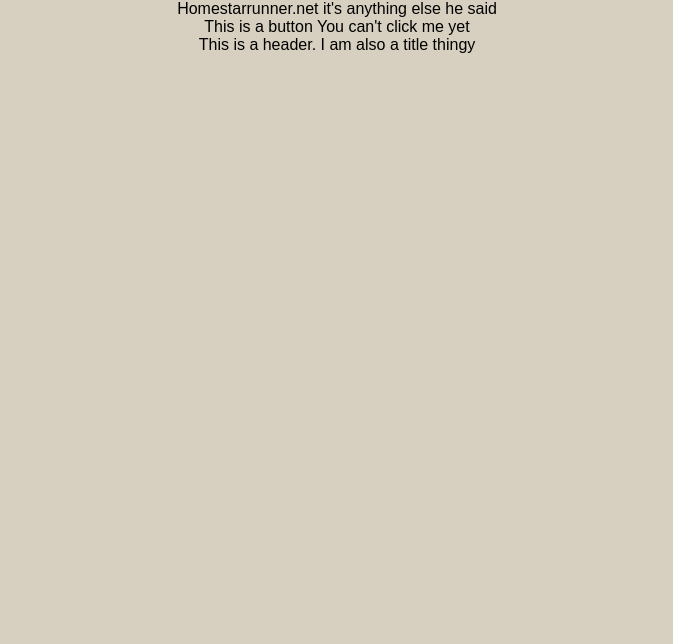
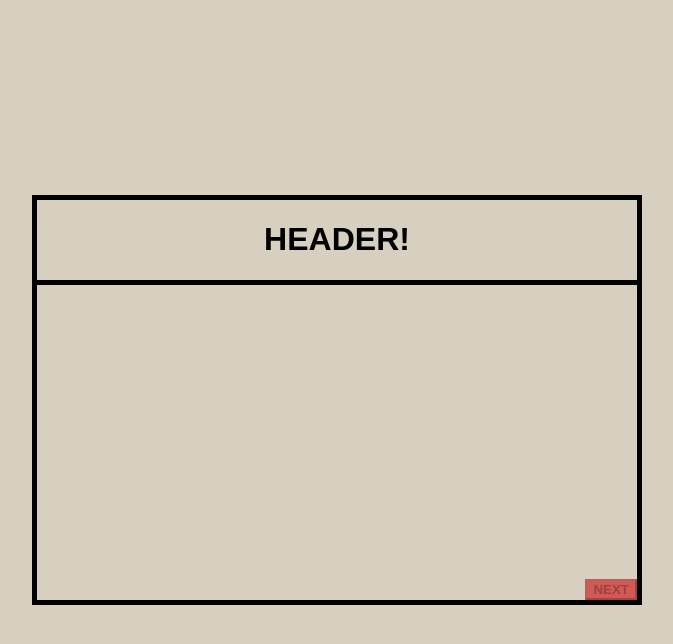
Before and after one commit to capntechbeard/dcc, a React app: page / in a window 1280 px wide. Shown: the top 644 px of the page, without its empty margins (303-976 px from the left). Built offline with nearby package versions, Linux system fonts and the light colour scheme.

Commit message:
creating/populating the first view

```diff
--- a/src/components/Button.jsx
+++ /dev/null
@@ -1,12 +0,0 @@
-import React from 'react';
-
-const Button = props => {
-  const { title } = props
-  return (
-    <div className="button">
-      This is a button { title }
-    </div>
-  )
-}
-
-export default Button
--- /dev/null
+++ b/src/components/Button/Button.jsx
@@ -0,0 +1,23 @@
+import React from 'react';
+import './Button.scss';
+
+const getButtonClasses = (customClass) => {
+  return `button ${customClass}`
+}
+
+const Button = props => {
+  const { className, isDisabled, text } = props;
+
+const classes = getButtonClasses(className)
+
+  return (
+    <button
+      className={ classes }
+      disabled={isDisabled}>
+      { text }
+    </button>
+
+  )
+}
+
+export default Button
--- /dev/null
+++ b/src/components/Button/Button.scss
@@ -0,0 +1,13 @@
+.button {
+    font-weight: 900;
+}
+
+.next-button {
+    position: absolute;
+    bottom: 0;
+    right: 0;
+
+    &:disabled{
+        background-color: rgba(211, 51, 51, 0.753);
+    }
+}
--- a/src/components/Container.jsx
+++ b/src/components/Container/Container.jsx
@@ -1,10 +1,11 @@
 import React from 'react';
+import './Container.scss';
 
 const Container = props => {
-  const { title } = props
+  const { children } = props
   return (
     <div className="container">
-      Homestarrunner.net { title }
+      { children }
     </div>
   )
 }
--- /dev/null
+++ b/src/components/Container/Container.scss
@@ -0,0 +1,9 @@
+.container {
+    width: 600px;
+    height: 400px;
+    border: 5px solid black;
+    position: absolute;
+    top: 50%;
+    left: 50%;
+    transform: translate(-50%, -50%);
+}
--- a/src/components/Header.jsx
+++ b/src/components/Header/Header.jsx
@@ -1,10 +1,11 @@
 import React from 'react';
+import './Header.scss';
 
 const Header = props => {
   const { title } = props
   return (
     <div className="header">
-      This is a header. { title }
+      <h1>{ title }</h1>
     </div>
   )
 }
--- /dev/null
+++ b/src/components/Header/Header.scss
@@ -0,0 +1,3 @@
+.header {
+    border-bottom: 5px solid black;
+}
--- a/src/views/00Splash.jsx
+++ b/src/views/00Splash.jsx
@@ -1,16 +1,21 @@
 import React, { Component, Fragment } from 'react';
-import Button from '../components/Button.jsx'
-import Container from '../components/Container.jsx'
-import Header from '../components/Header.jsx'
+import Button from '../components/Button/Button'
+import Container from '../components/Container/Container'
+import Header from '../components/Header/Header'
 
 class Splash extends Component {
   render() {
     return (
       <Fragment>
-        <Container title="it's anything else he said" />
-        <Button title="You can't click me yet" />
-        <Header title="I am also a title thingy" />
+        <Container title="it's anything else he said">
+          <Header title="HEADER!" />
+          <Button
+            className="next-button"
+            isDisabled
+            text="NEXT" />
+        </Container>
       </Fragment>
+
     );
   }
 }
```
Also changed, not shown: src/index.scss (line endings or trailing spaces).
